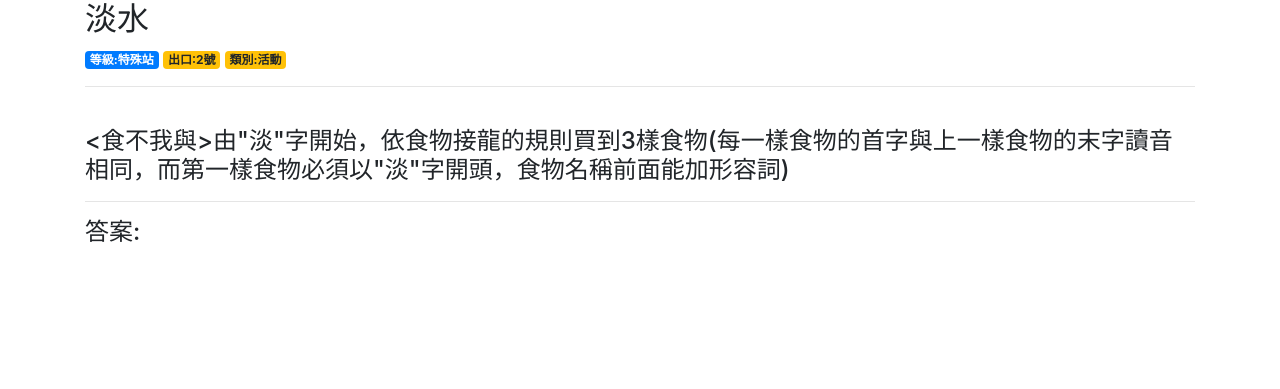
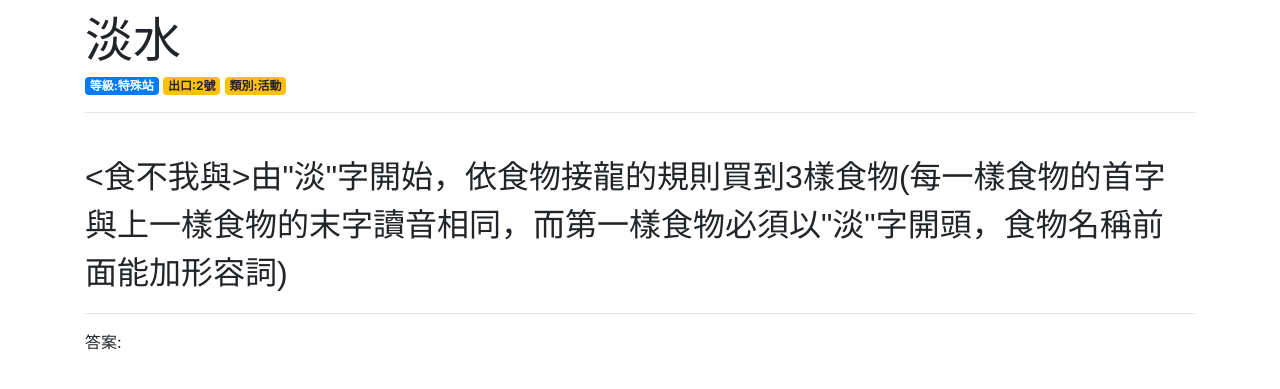
Before and after one commit to Forever-CodingNoob/metro-game, a Flask app: a page that uses templates/base.html in a window 1280 px wide. Shown: the part 56-445 px from the top of the page. Run offline with Flask 2, Linux system fonts and the light colour scheme; data comes from the database, SQL or seed files in the repository; some libraries are stand-ins or nearby versions.

Commit message:
modify font-family

```diff
--- a/templates/base.html
+++ b/templates/base.html
@@ -7,8 +7,31 @@
 
     <!-- Bootstrap CSS -->
     <link rel="stylesheet" href="https://stackpath.bootstrapcdn.com/bootstrap/4.3.1/css/bootstrap.min.css" integrity="sha384-ggOyR0iXCbMQv3Xipma34MD+dH/1fQ784/j6cY/iJTQUOhcWr7x9JvoRxT2MZw1T" crossorigin="anonymous">
+    <link href="https://fonts.googleapis.com/css2?family=Noto+Sans+TC&display=swap" rel="stylesheet">
+    <title>{% block title %} {% endblock %}</title>
+    <style>
 
-    <title>{% block title %} {% endblock %}</title>
+        .title{
+            font-family: 'Noto Sans TC', sans-serif;
+            font-size: 3em;
+        }
+        .text{
+            font-family: source-han-sans-traditional, sans-serif;
+            font-weight: 200;
+            font-style: normal;
+            font-size: 2em;
+        }
+    </style>
+    <script>
+        (function(d) {
+            var config = {
+            kitId: 'cwx0btc',
+            scriptTimeout: 3000,
+            async: true
+            },
+            h=d.documentElement,t=setTimeout(function(){h.className=h.className.replace(/\bwf-loading\b/g,"")+" wf-inactive";},config.scriptTimeout),tk=d.createElement("script"),f=false,s=d.getElementsByTagName("script")[0],a;h.className+=" wf-loading";tk.src='https://use.typekit.net/'+config.kitId+'.js';tk.async=true;tk.onload=tk.onreadystatechange=function(){a=this.readyState;if(f||a&&a!="complete"&&a!="loaded")return;f=true;clearTimeout(t);try{Typekit.load(config)}catch(e){}};s.parentNode.insertBefore(tk,s)
+        })(document);
+    </script>
   </head>
   <body>
     <nav class="navbar navbar-expand-md navbar-light bg-light">
--- a/templates/station.html
+++ b/templates/station.html
@@ -2,14 +2,16 @@
 
 {% block title %} {{ station['name'] }} {% endblock %}
 {% block content %}
-    <h2>{{ station['name'] }}</h2>
+    <div class="title">{{ station['name'] }}</div>
     <span class="badge badge-primary">等級:{{ station['grade'] }}</span>
     <span class="badge badge-warning">出口:{{ station['problems'][number-1]['exit'] }}</span>
     <span class="badge badge-warning">類別:{{ station['problems'][number-1]['type'] }}</span>
     <hr><br>
-    <h4>
+    <div class="text">
         <p>{{ station['problems'][number-1]['content'] }}</p>
+    </div>
         <hr>
+    <div>
         <p>答案:{{station['problems'][number-1]['answer']}}</p>
-    </h4>
+    </div>
 {% endblock %}
```
Also changed, not shown: templates/index.html (+17 -8 lines).
